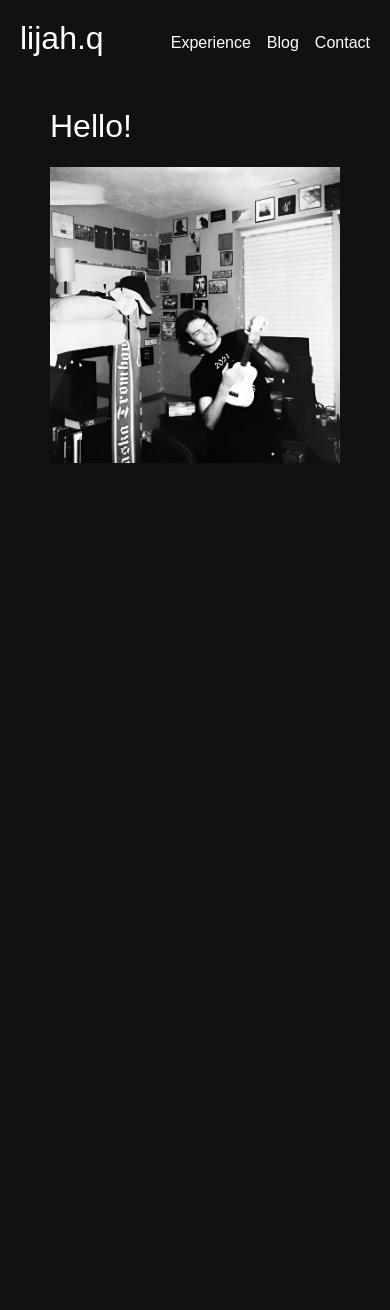
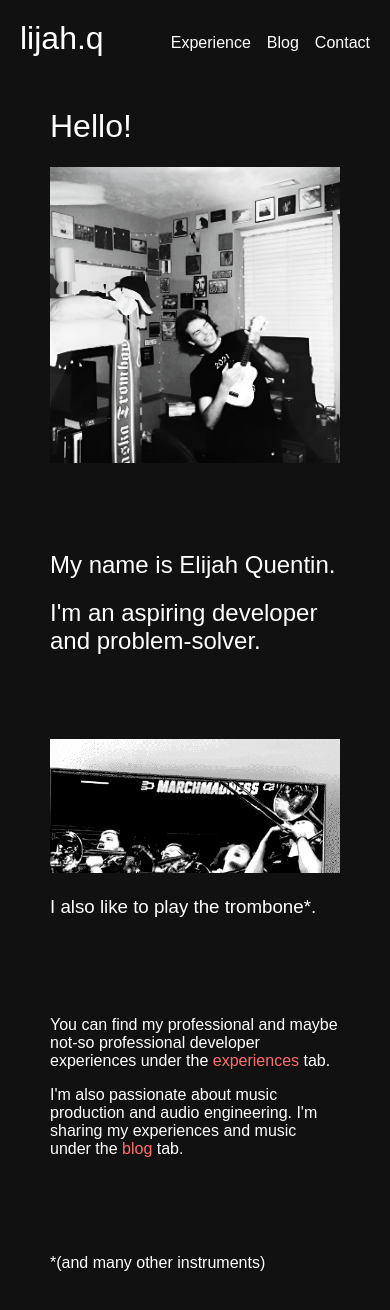
Before and after one commit to lijahq/personal-website, a React (Create React App) app: page / in a window 390 px wide. Shown: the top 1310 px of the page. Before the commit the page ends 844 px from the top, so only its background shows below. Built offline with nearby package versions, Linux system fonts and the light colour scheme; a web font is replaced by a local one.

Commit message:
Finished content for homepage. mobile responsive.

```diff
--- a/src/App.css
+++ b/src/App.css
@@ -17,3 +17,31 @@ body {
   padding: 10px 50px;
   /* background-color: aqua; */
 }
+
+/* unvisited link */
+a:link {
+  color: #ff6e6e;
+  text-decoration: none;
+  border-bottom: 10px;
+}
+
+/* visited link */
+a:visited {
+  color: #ff6e6e;
+  text-decoration: none;
+  border-bottom: 1px;
+}
+
+/* mouse over link */
+a:hover {
+  color: white;
+  text-decoration: underline;
+  border-bottom: 10px;
+}
+
+/* selected link */
+a:active {
+  color: #ff6e6e;
+  text-decoration: none;
+  border-bottom: 1px;
+}
--- a/src/components/Navbar.module.css
+++ b/src/components/Navbar.module.css
@@ -4,7 +4,7 @@
   display: flex;
   justify-content: space-between;
   align-items: center;
-  gap: 2rem;
+  gap: 1.5rem;
   padding: 1rem 1rem;
 }
 
--- a/src/pages/Home.js
+++ b/src/pages/Home.js
@@ -1,13 +1,48 @@
 import photo from "./noir.jpg";
+import gif from "./trombone.gif";
 import homeStyles from "./Home.module.css";
 
 function Home() {
   return (
     <>
-      <div className={homeStyles.container}>
+      <div className={homeStyles["left-container"]}>
         <h1>Hello!</h1>
         <img src={photo} alt="uke" className={homeStyles.image}></img>
       </div>
+      <div className={homeStyles["right-header"]}>
+        <div>
+          <h2 className={homeStyles.right}>My name is Elijah Quentin.</h2>
+        </div>
+        <div>
+          <h2 className={homeStyles.right}>
+            I'm an aspiring developer and problem-solver.
+          </h2>
+        </div>
+      </div>
+      <div className={homeStyles["right-container"]}>
+        <img src={gif} alt="trombone" className={homeStyles.image}></img>
+        <div>
+          <h3 className={homeStyles.right}>
+            I also like to play the trombone*.
+          </h3>
+        </div>
+      </div>
+      <div className={homeStyles.body}>
+        <p>
+          You can find my professional and maybe not-so professional developer
+          experiences under the <a href="/experiences">experiences</a> tab.
+        </p>
+        <p>
+          I'm also passionate about music production and audio engineering. I'm
+          sharing my experiences and music under the <a href="/blog">blog</a>{" "}
+          tab.
+        </p>
+      </div>
+      <div className={homeStyles.body}>
+        <p className={homeStyles.right}>*(and many other instruments)</p>
+      </div>
+      <div className={homeStyles["left-container"]}></div>
+      <div className={homeStyles["left-container"]}></div>
     </>
   );
 }
--- a/src/pages/Home.module.css
+++ b/src/pages/Home.module.css
@@ -6,18 +6,38 @@
   align-items: center; */
 }
 
-.container {
+/* this needs fixed */
+.left-container,
+.right-container,
+.right-header,
+.body {
   /* display: flex;
   justify-content: space-between;
   align-items: center; */
   /* background-color: white; */
   color: white;
+  padding: 0 0 4rem 0;
+  width: 100%;
+}
+
+.right {
+  text-align: right;
 }
 
 @media only screen and (min-width: 640px) {
-  .container {
+  .left-container {
     display: flex;
     justify-content: space-between;
+    align-items: center;
+  }
+  .right-container {
+    display: flex;
+    justify-content: space-between;
+    align-items: center;
+  }
+  .right-header {
+    /* display: flex; */
+    justify-content: right;
     align-items: center;
   }
 }
@@ -26,4 +46,7 @@
   .image {
     max-width: 100%;
   }
+  .right {
+    text-align: left;
+  }
 }
```
Also changed, not shown: src/pages/trombone.gif (added).
